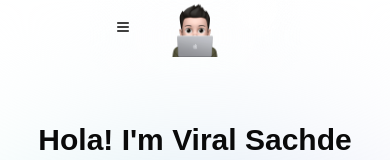
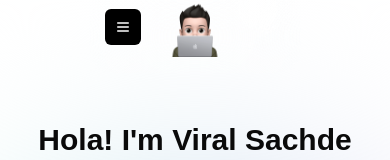
Before and after one commit to Viral-Sachde/portfolio-2024, a Next.js app: page / in a window 390 px wide. Shown: the top 160 px of the page. Built offline with nearby package versions, Linux system fonts and the light colour scheme.

Commit message:
Update mobile-nav.tsx

```diff
--- a/components/mobile-nav.tsx
+++ b/components/mobile-nav.tsx
@@ -30,9 +30,14 @@ export function MobileNav() {
   return (
     <Sheet>
       <SheetTrigger asChild>
-        <Button variant="ghost" size="icon" className="md:hidden">
-          {/* Add Tailwind classes for icon color */}
-          <Menu className="h-6 w-6 text-black dark:text-white" />
+        {/* Add bg-black and dark:bg-white for the toggle button */}
+        <Button
+          variant="ghost"
+          size="icon"
+          className="md:hidden bg-black text-white dark:bg-white dark:text-black"
+        >
+          {/* Icon colors */}
+          <Menu className="h-6 w-6 text-white dark:text-black" />
           <span className="sr-only">Toggle menu</span>
         </Button>
       </SheetTrigger>
```
